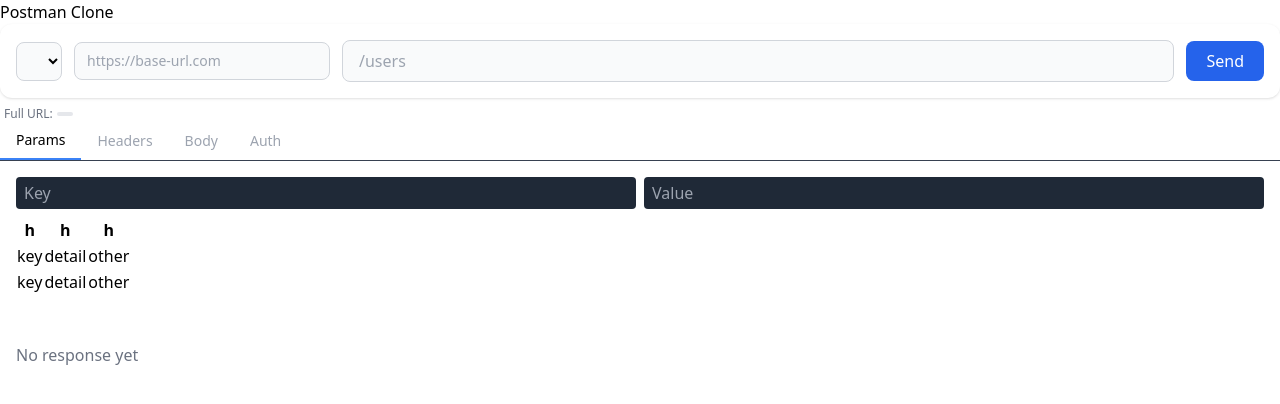
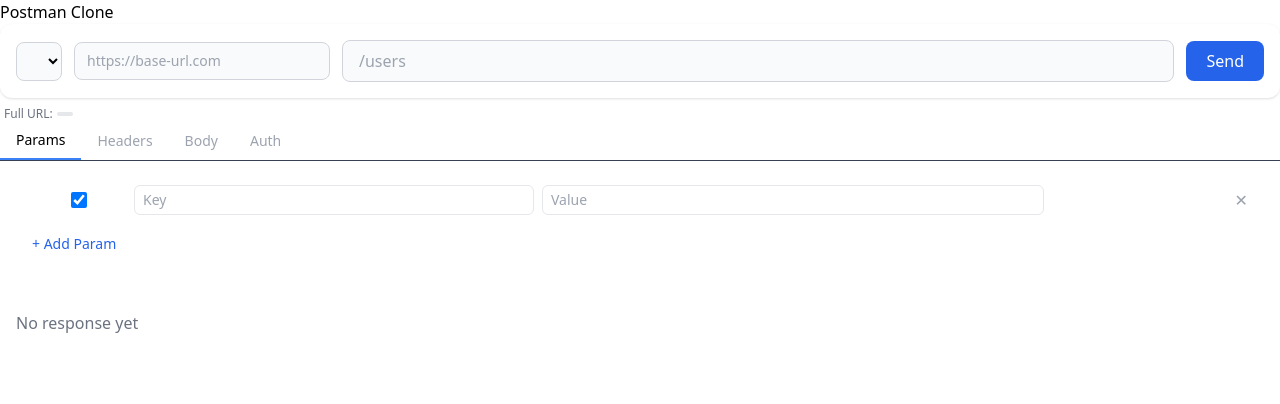
Before and after one commit to NicoleSoltsov/Postman-Clone, a Nuxt app: page / in a window 1280 px wide. Shown: the top 404 px of the page. Built offline with nearby package versions, Linux system fonts and the light colour scheme.

Commit message:
Update ParamsEditor.vue

```diff
--- a/components/ParamsEditor.vue
+++ b/components/ParamsEditor.vue
@@ -1,36 +1,57 @@
 <template>
-  <div class="space-y-2">
-    <div class="flex gap-2">
-      <input placeholder="Key" class="flex-1 px-2 py-1 bg-gray-800 rounded" />
-      <input placeholder="Value" class="flex-1 px-2 py-1 bg-gray-800 rounded" />
+  <div class="w-full bg-white rounded-lg x">
+    <div class="divide-y">
+      <div
+        v-for="row in rows"
+        class="grid grid-cols-12 items-center px-4 py-2 gap-2 hover:bg-gray-50"
+      >
+        <div class="col-span-1 flex justify-center">
+          <input
+            type="checkbox"
+            class="w-4 h-4 text-blue-600 border-gray-300 rounded"
+            v-model="row.enabled"
+          />
+        </div>
+
+        <input
+          type="text"
+          placeholder="Key"
+          class="col-span-4 px-2 py-1 text-sm border rounded-md focus:outline-none focus:ring-2 focus:ring-blue-500"
+          v-model="row.key"
+        />
+
+        <input
+          type="text"
+          placeholder="Value"
+          class="col-span-5 px-2 py-1 text-sm border rounded-md focus:outline-none focus:ring-2 focus:ring-blue-500"
+          v-model="row.value"
+        />
+
+        <div class="col-span-2 flex justify-end space-x-2">
+          <button class="text-gray-400 hover:text-gray-600" @click="deleteRow">
+            ✕
+          </button>
+        </div>
+      </div>
     </div>
-    <table class="table-fixed">
-      <!-- v-for rows -->
-      <thead>
-        <tr>
-          <th>h</th>
-          <th>h</th>
-          <th>h</th>
-        </tr>
-      </thead>
-      <tbody>
-        <tr>
-          <td>key</td>
-          <td>detail</td>
-          <td>other</td>
-        </tr>
-        <tr>
-          <td>key</td>
-          <td>detail</td>
-          <td>other</td>
-        </tr>
-      </tbody>
-    </table>
-    <!-- open new row when bottommost has text entered, include delete btn and checkboxes -->
-    <!-- should i turn this into a table? -->
+
+    <div class="px-4 py-2">
+      <button class="text-sm text-blue-600 hover:underline" @click="addRow">
+        + Add Param
+      </button>
+    </div>
   </div>
 </template>
 
 <script setup lang="ts">
-//var for rows/# of key-value pairs, add new row when user types in last row, add delete button to delete row, add checkbox to enable/disable row
+//var for rows/# of key-value pairs, add new row when user types in last row, add delete button to delete row, add checkbox to enable/disable
+const rows = ref([{ key: "", value: "", enabled: true }]);
+
+function addRow() {
+  rows.value.push({ key: "", value: "", enabled: true });
+}
+
+function deleteRow(index: number) {
+  rows.value.splice(index, 1);
+}
 </script>
```
